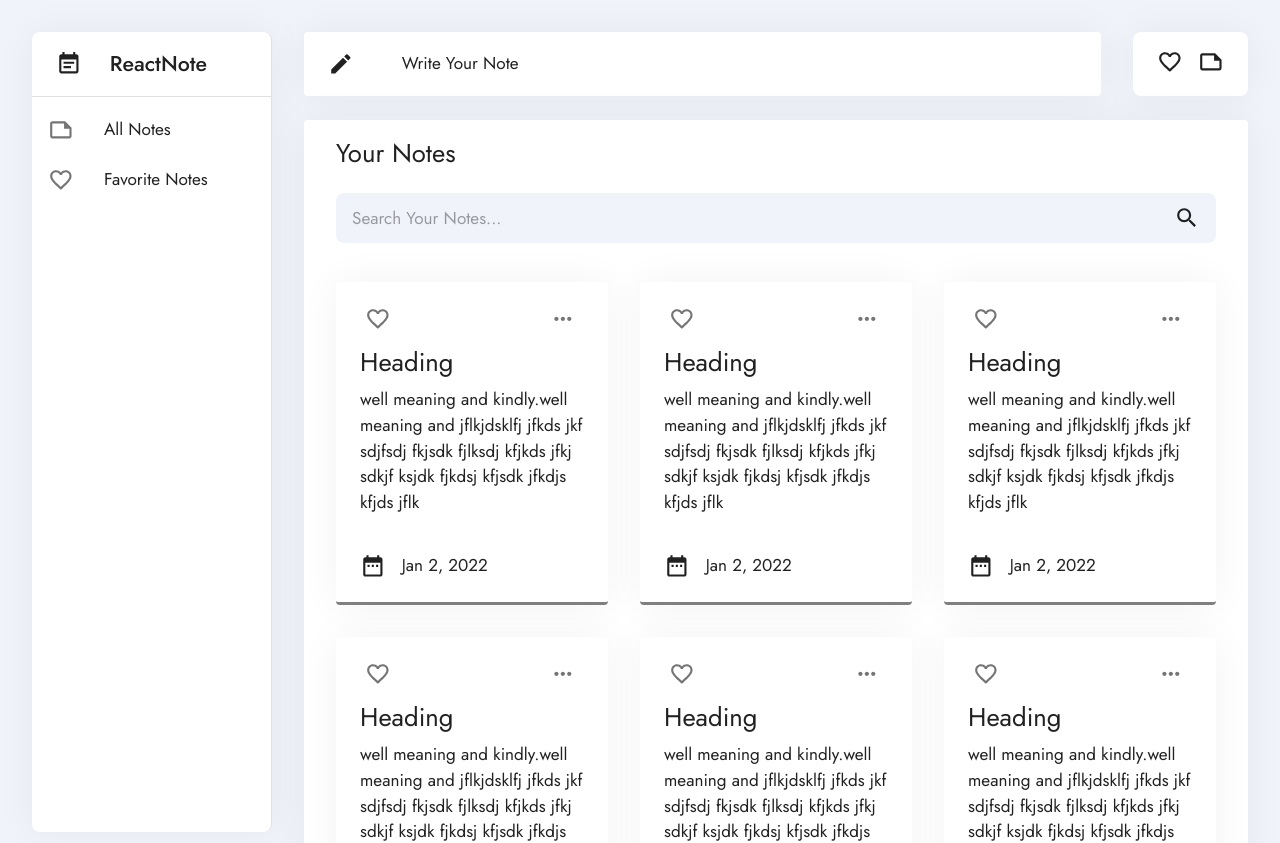
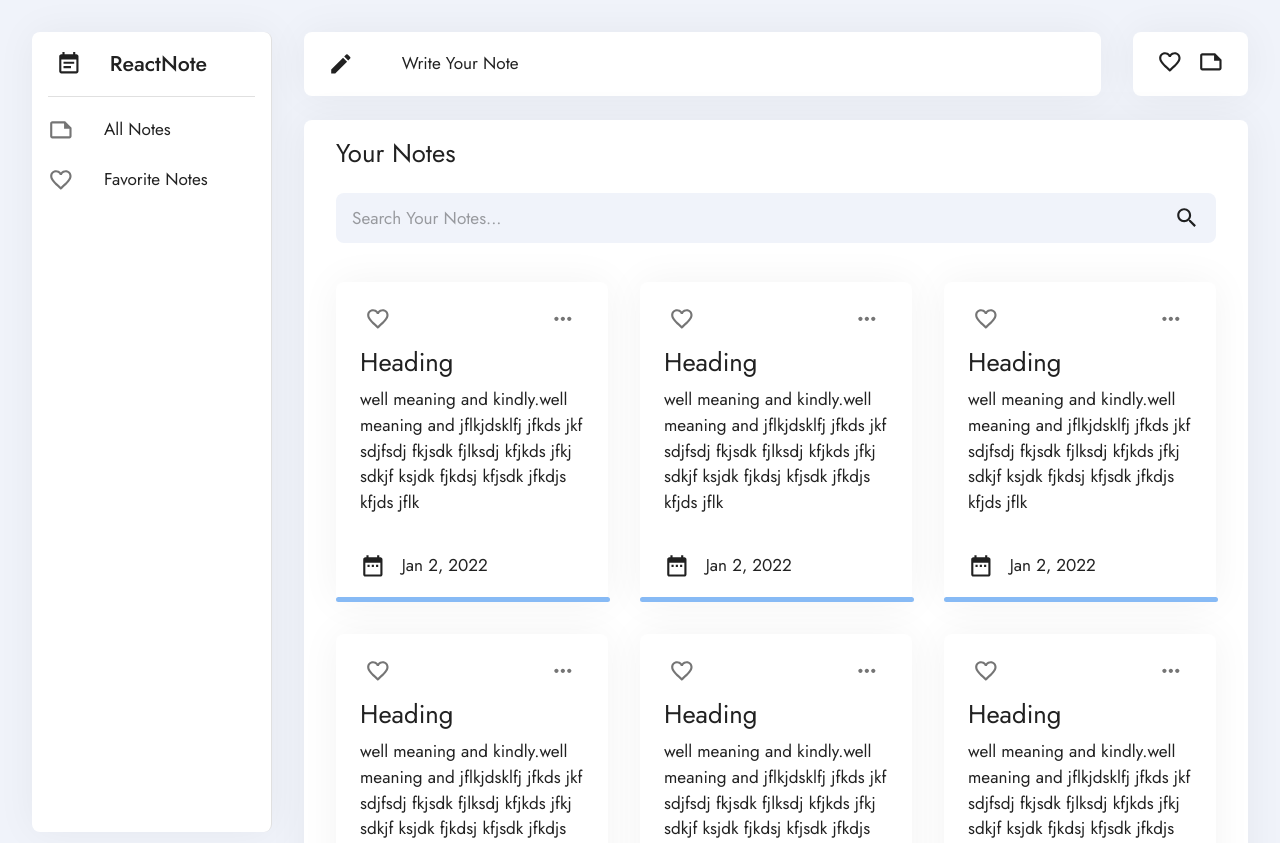
Before and after one commit to bijaylama/modernNote-react-redux-aoxisapi-app, a React (Create React App) app: page / in a window 1280 px wide. Shown: the top 843 px of the page. Built offline with nearby package versions, Linux system fonts and the light colour scheme.

Commit message:
redux and json server installed

```diff
--- a/package.json
+++ b/package.json
@@ -7,9 +7,11 @@
     "@emotion/styled": "^11.6.0",
     "@mui/icons-material": "^5.3.1",
     "@mui/material": "^5.3.1",
+    "@reduxjs/toolkit": "^1.7.1",
     "@testing-library/jest-dom": "^5.16.1",
     "@testing-library/react": "^12.1.2",
     "@testing-library/user-event": "^13.5.0",
+    "json-server": "^0.17.0",
     "react": "^17.0.2",
     "react-dom": "^17.0.2",
     "react-scripts": "5.0.0",
--- a/src/components/Footer/Footer.js
+++ b/src/components/Footer/Footer.js
@@ -7,7 +7,7 @@ const Footer = () => {
       <Paper
         sx={{
           boxShadow: "0 0px 40px rgb(0 0 0 / 5%)",
-
+          borderRadius: 2,
           pt: 2,
           pb: 2,
           pl: 4,
--- a/src/components/Header/Header.js
+++ b/src/components/Header/Header.js
@@ -14,6 +14,7 @@ const Header = () => {
             display: "flex",
             flexDirection: "row",
             boxShadow: "0 0px 40px rgb(0 0 0 / 5%)",
+            borderRadius: 2,
           }}
         >
           <Toolbar>
--- a/src/components/NoteList/NoteList.js
+++ b/src/components/NoteList/NoteList.js
@@ -11,6 +11,7 @@ const NoteList = () => {
       <Paper
         sx={{
           boxShadow: "0 0px 40px rgb(0 0 0 / 5%)",
+          borderRadius: 2,
         }}
       >
         <Typography sx={{ pl: 4, pr: 4, pt: 2, pb: 2 }} variant="h5">
--- a/src/components/SideBar/SideBar.js
+++ b/src/components/SideBar/SideBar.js
@@ -36,7 +36,7 @@ const SideBar = () => {
         variant="permanent"
         anchor="left"
       >
-        <Box sx={{}}>
+        <Box>
           <Toolbar>
             <IconButton
               size="large"
@@ -52,7 +52,7 @@ const SideBar = () => {
             </Typography>
           </Toolbar>
         </Box>
-        <Divider />
+        <Divider variant="middle" />
         <List>
           {SidebarItem.map((text, index) => (
             <ListItem button key={text.id}>
--- a/src/components/common/CardList/CardList.js
+++ b/src/components/common/CardList/CardList.js
@@ -16,12 +16,29 @@ import DateRangeIcon from "@mui/icons-material/DateRange";
 
 const CardList = () => {
   return (
+    <Box
+      sx={{
+        position: "relative",
+        "&::after": {
+          content: "''",
+          position: "absolute",
+          width: "99.2%",
+          height: "1px",
+          bottom: "0px",
+          border: "2px solid",
+          borderColor: "#87baf5",
+          backgroundColor: "#87baf5",
+          borderRadius: "8px",
+          overflow: "hidden",
+        },
+      }}
+    >
       <Card
         sx={{
           boxShadow: "0 0px 40px rgb(0 0 0 / 5%)",
           display: "flex",
           flexDirection: "column",
-        borderBottom: "3px solid grey",
+          borderRadius: 2,
         }}
       >
         <CardContent
@@ -63,8 +80,9 @@ const CardList = () => {
               mb: 2,
             }}
           >
-          well meaning and kindly.well meaning and jflkjdsklfj jfkds jkf sdjfsdj
-          fkjsdk fjlksdj kfjkds jfkj sdkjf ksjdk fjkdsj kfjsdk jfkdjs kfjds jflk
+            well meaning and kindly.well meaning and jflkjdsklfj jfkds jkf
+            sdjfsdj fkjsdk fjlksdj kfjkds jfkj sdkjf ksjdk fjkdsj kfjsdk jfkdjs
+            kfjds jflk
           </Typography>
           <Box sx={{ display: "flex" }}>
             <DateRangeIcon />
@@ -72,6 +90,7 @@ const CardList = () => {
           </Box>
         </CardContent>
       </Card>
+    </Box>
   );
 };
 export default CardList;
```
Also changed, not shown: 1 other file (tests, documents, lock files or other folders). Lines whose indentation alone changed are shown as unchanged.
